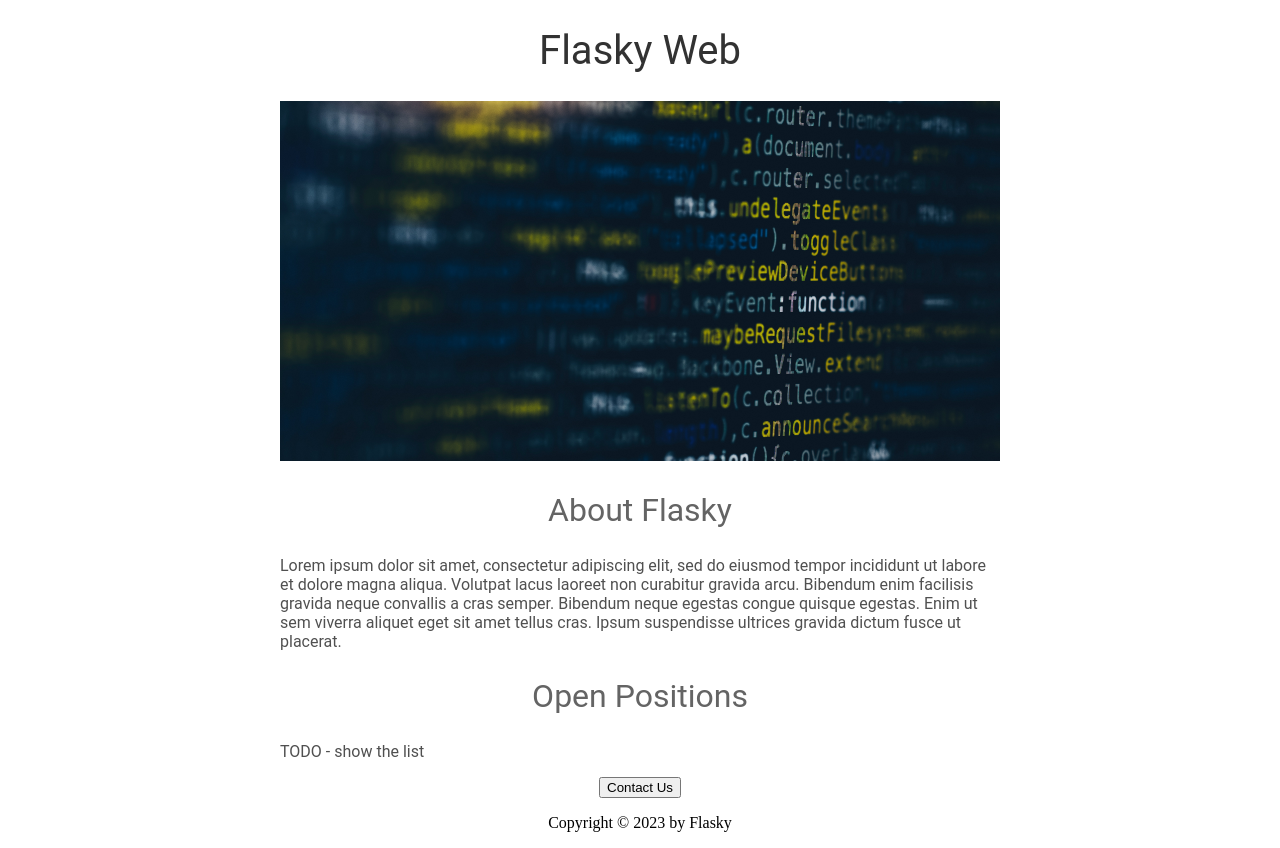
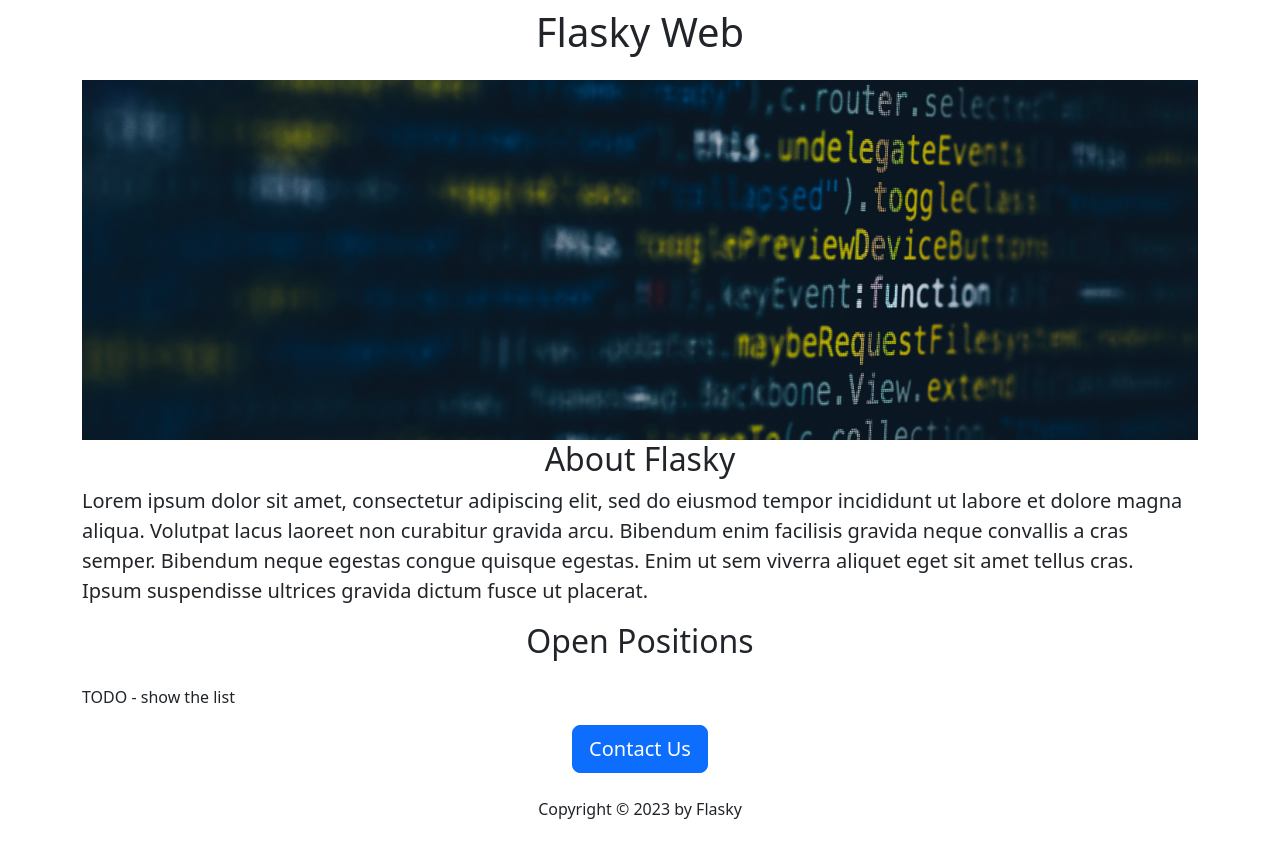
Before and after one commit to giciorh/flasky-web-v2, a Flask app: page / in a window 1280 px wide. After the commit the page ends 819 px from the top, so only its background shows below. Run offline with Flask 2, Linux system fonts and the light colour scheme.

Commit message:
added some bootstrap

```diff
--- a/templates/hello.html
+++ b/templates/hello.html
@@ -1,62 +1,40 @@
 <!doctype html>
 <html>
   <head>
+     <meta charset="utf-8">
+    <meta name="viewport" content="width=device-width, initial-scale=1">
+    <link href="https://cdn.jsdelivr.net/npm/bootstrap@5.3.0-alpha1/dist/css/bootstrap.min.css" rel="stylesheet" integrity="sha384-GLhlTQ8iRABdZLl6O3oVMWSktQOp6b7In1Zl3/Jr59b6EGGoI1aFkw7cmDA6j6gD" crossorigin="anonymous">
+
     <title>Flasky Web</title>
     <style>
-
-      h1 {
-        font-size: 40px;
-        font-family: Roboto;
-        font-weight: normal;
-        color: rgb(50,50,50);
-        text-align: center;
-      }
-
-      h2 {
-        font-family: Roboto;
-        font-size:32px;
-        color: rgb(100,100,100);
-        text-align: center;
-        font-weight: normal;
-      }
-      .bodytext {
-        font-family: Roboto;
-        color: rgb(80,80,80);
-      }
-
       #banner {
-        width: 100%;
         height: 360px;
         object-fit: cover;
+        width: 100%;
       }
-      #container {
-        max-width: 720px;
-        margin: 0 auto;
-      }
-
     </style>
   </head>
   <body>
-    <div id="container">
-      <h1>Flasky Web</h1>
+    <div class="container">
+      <h1 class="text-center mt-2 mb-4">Flasky Web</h1>
       <!-- img from unsplash.com by Markus Spiske -->
-      <img id="banner" src="https://flasky-web.giciorh.repl.co/static/unsplash.jpg">
+      <img class="img-fluid" id="banner" src="https://flasky-web.giciorh.repl.co/static/unsplash.jpg">
 
-      <h2>
+      <h2 class="text-center">
         About Flasky
       </h2>
-      <p class="bodytext">
+      <p class="lead">
         Lorem ipsum dolor sit amet, consectetur adipiscing elit, sed do eiusmod tempor incididunt ut labore et dolore magna aliqua. Volutpat lacus laoreet non curabitur gravida arcu. Bibendum enim facilisis gravida neque convallis a cras semper. Bibendum neque egestas congue quisque egestas. Enim ut sem viverra aliquet eget sit amet tellus cras. Ipsum suspendisse ultrices gravida dictum fusce ut placerat.
       </p>
-      <h2>
+      <h2 class="text-center mt-2 mb-4">
         Open Positions
       </h2>
-      <p class="bodytext">
+      <p>
         TODO - show the list
       </p>
-      <div style="text-align: center">
-        <button>Contact Us</button>
-        <p>
+      <div class="text-center">
+        <button class="btn btn-primary btn-lg">Contact Us</button>
+        <p class="mt-4">
           Copyright &copy; 2023 by Flasky
         </p>
       </div>
```
